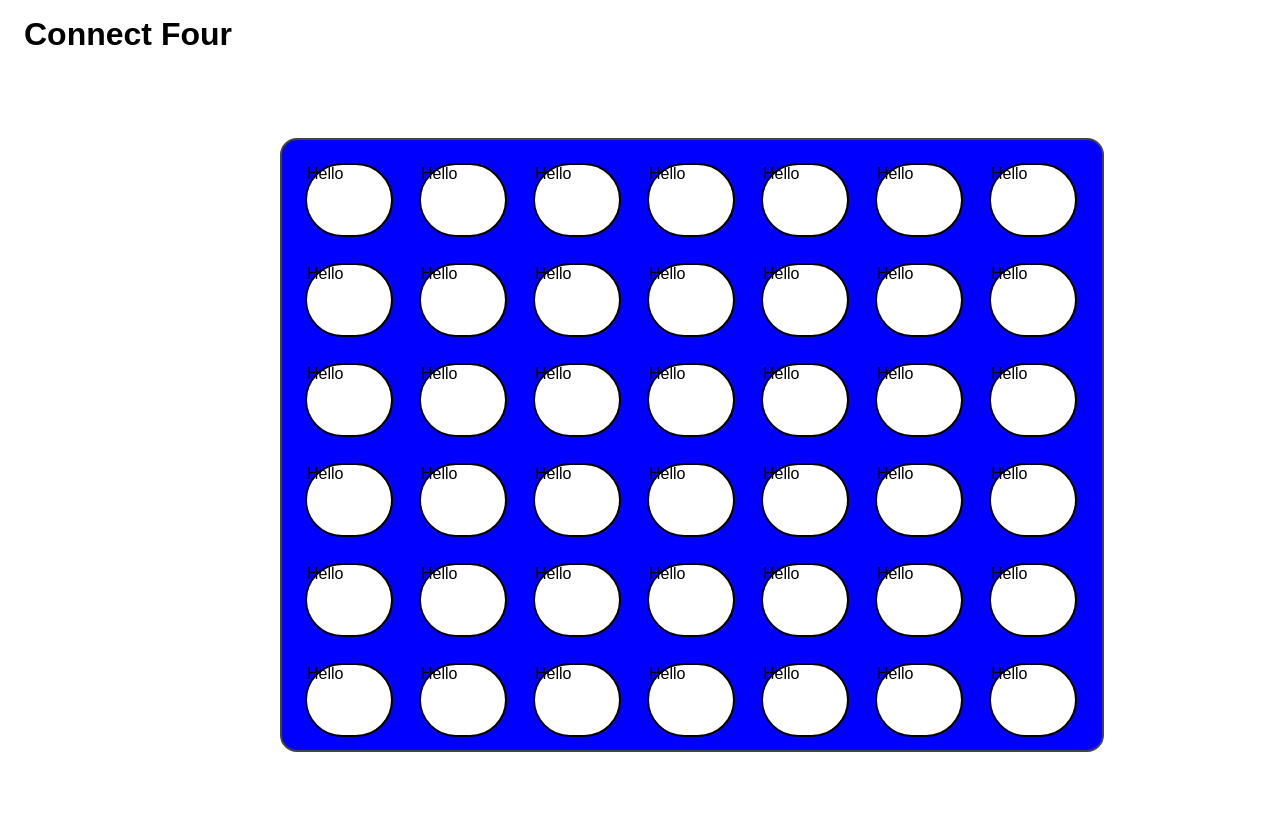
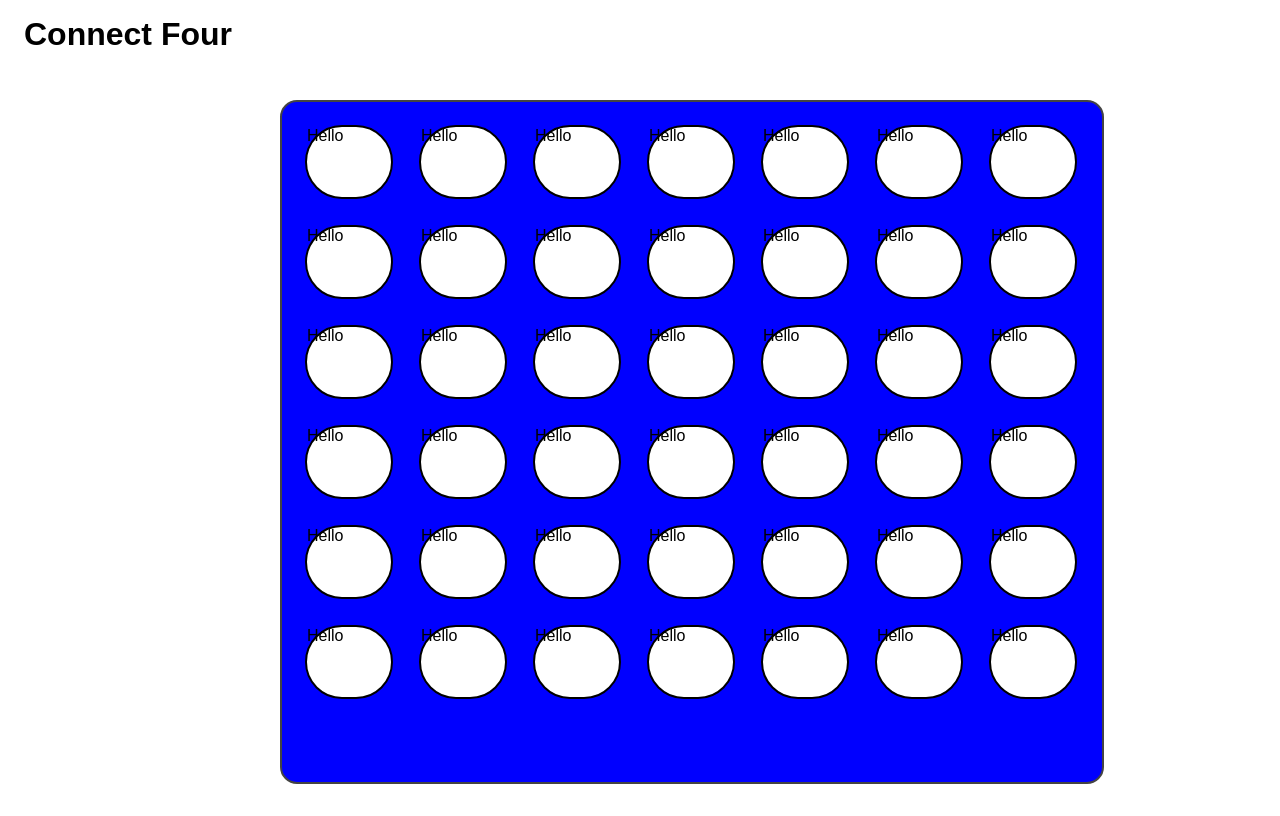
Before and after one commit to Mbalcorta/connect-four, a React app: page / in a window 1280 px wide. Built offline with nearby package versions, Linux system fonts and the light colour scheme.

Commit message:
Increased height of board and decreased margin top.

```diff
--- a/src/components/Board.css
+++ b/src/components/Board.css
@@ -1,8 +1,8 @@
 .boardContainer {
     position: absolute;
-    height: 590px;
+    height: 660px;
     width: 800px;
-    margin: 5% 20%;
+    margin: 2% 20%;
     background-color:blue;
     padding: 10px;
     border: solid 2px #444;
```
